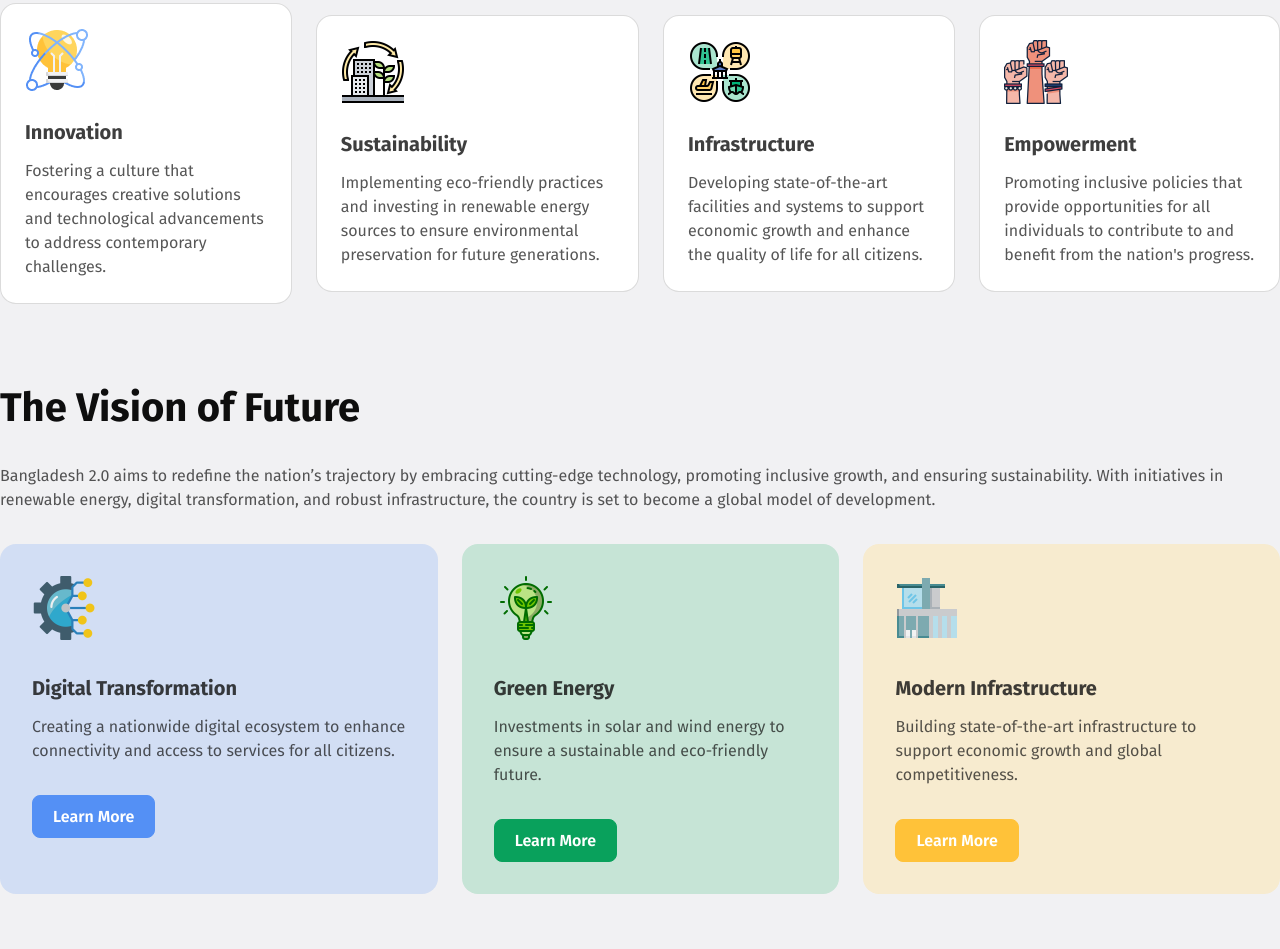
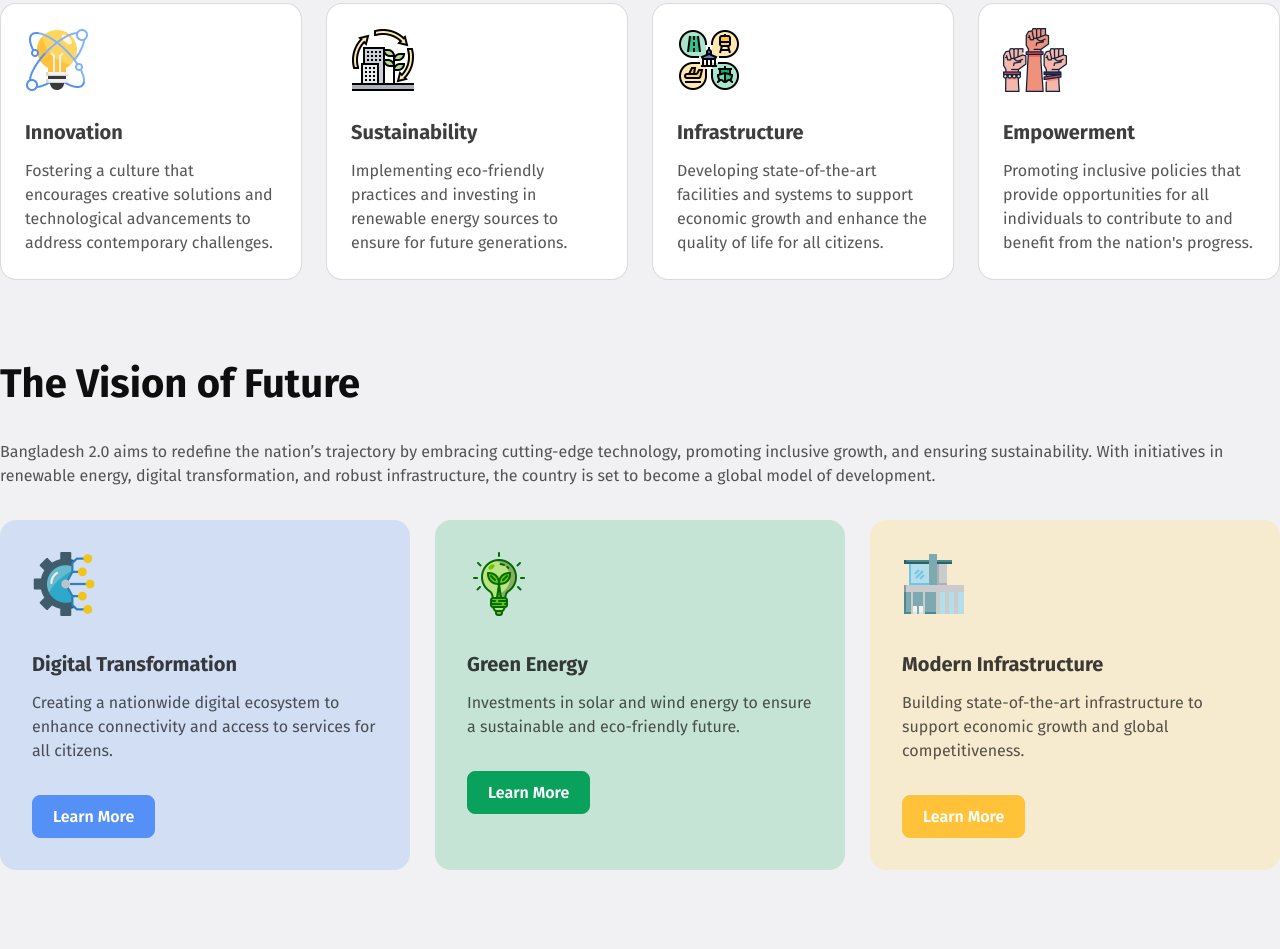
Before and after one commit to wpdevexpert/bangladesh-2.0, a plain HTML site: page index.html in a window 1280 px wide. Shown: the part 822-1771 px from the top of the page. Drawn offline with Linux system fonts and the light colour scheme.

Commit message:
Card Fixed

```diff
--- a/index.html
+++ b/index.html
@@ -53,8 +53,8 @@
                     <div class="card-item">
                         <img src="assets/sustainability.png" alt="">
                         <h5>Sustainability</h5>
-                        <p>Implementing eco-friendly practices and investing in renewable energy sources to ensure
-                            environmental preservation for future generations.</p>
+                        <p>Implementing eco-friendly practices and investing in renewable energy sources to ensure for
+                            future generations.</p>
                     </div>
                     <div class="card-item">
                         <img src="assets/Infrastructure.png" alt="">
--- a/style.css
+++ b/style.css
@@ -175,6 +175,7 @@ section.hero {
 }
 
 .pillars .card-item {
+    width: 302px;
     padding: 24px;
     border-radius: 16px;
     border: 1px solid rgba(14, 14, 14, 0.15);
@@ -212,6 +213,7 @@ section.hero {
 }
 
 .vision-cards .card-item {
+    width: 410px;
     min-height: 350px;
     padding: 32px;
     border-radius: 16px;
```
